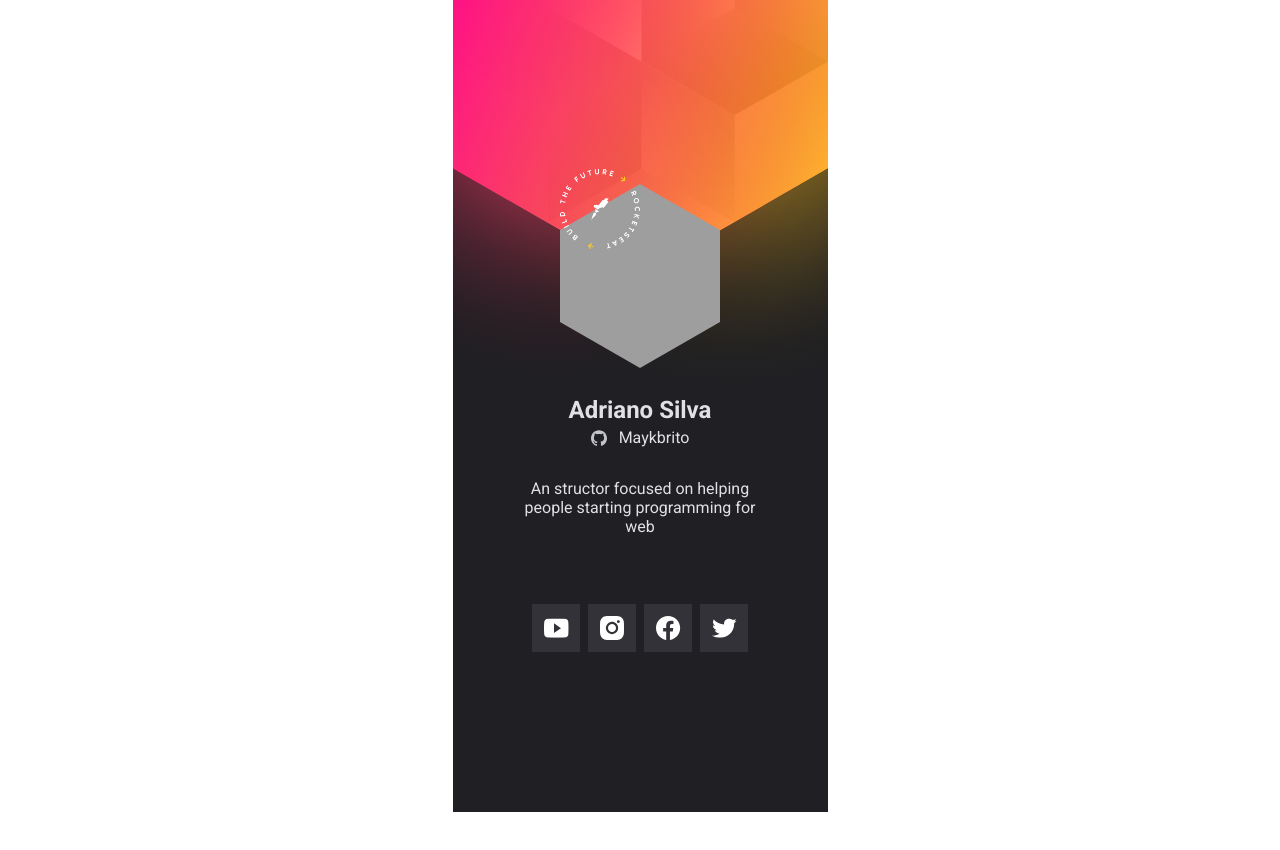
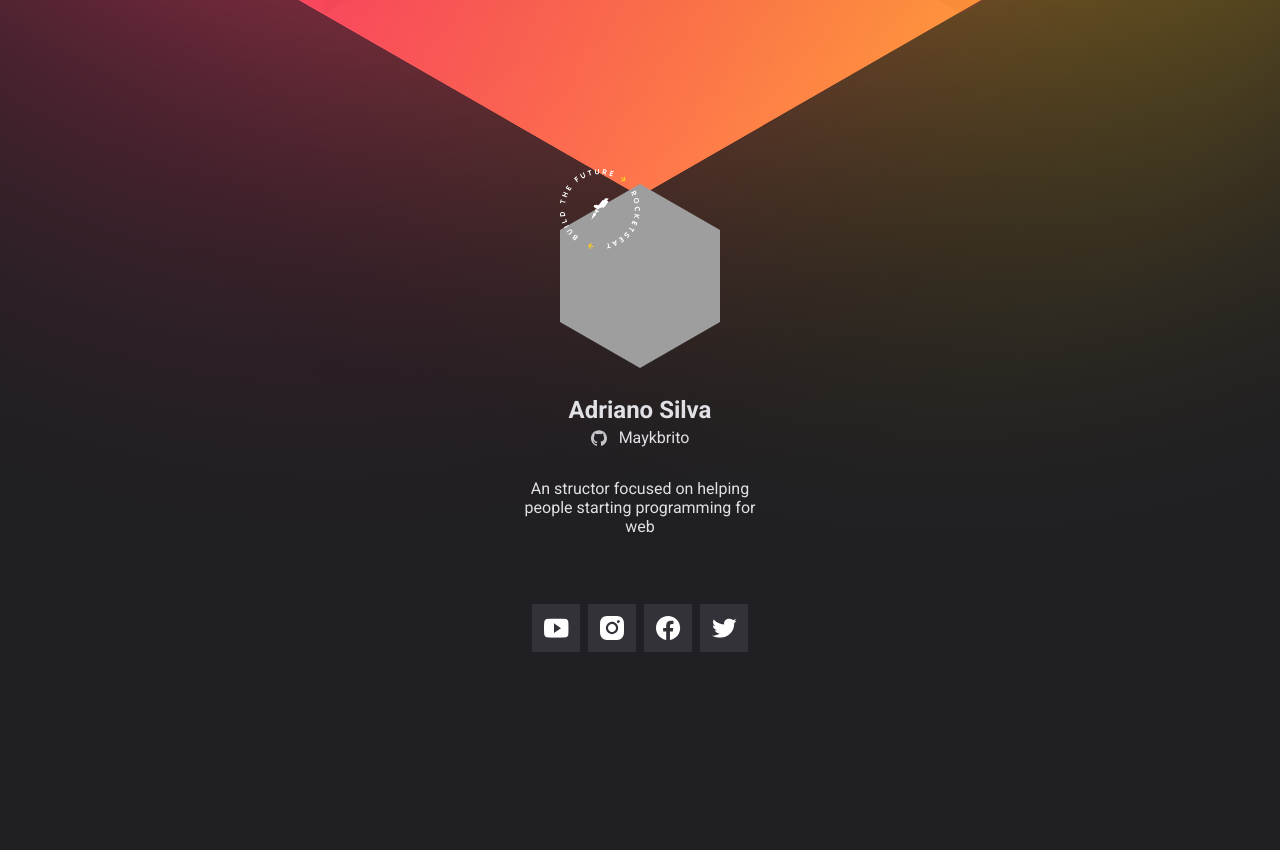
Before and after one commit to AdrianoSilva1985/cracha-nlw, a plain HTML site: page index.html in a window 1280 px wide. Before the commit the page ends 812 px from the top, so only its background shows below. Drawn offline with Linux system fonts and the light colour scheme; no server answers; grey boxes are pictures that could not be loaded.

Commit message:
Update style.css

```diff
--- a/style.css
+++ b/style.css
@@ -14,9 +14,10 @@ body {
   place-items: center;
 }
 main {
-  background: url(images/background1.svg);
-  width: 375px;
-  height: 812px;
+  background: url(images/background1.svg) no-repeat center/cover;
+  width: 100vw;
+  min-height: 812px;
+  height:100vw;
 }
 .container {
   color: var(--grey);
```
